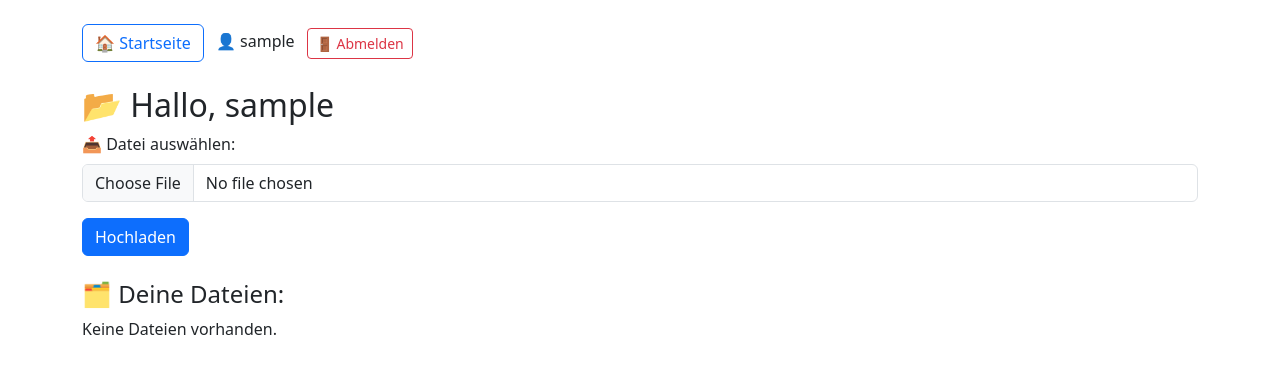
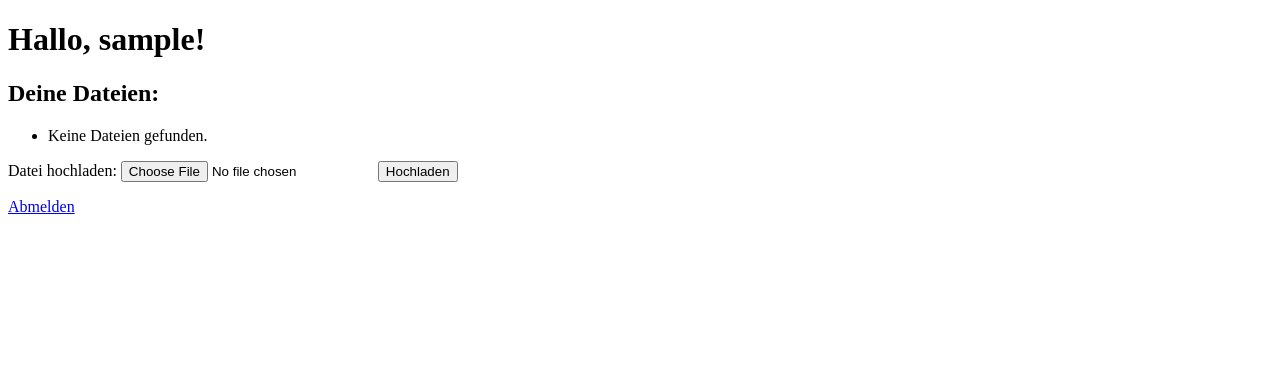
Before and after one commit to Kitanga84/Serwer, a Flask app: page / in a window 1280 px wide. Shown: the top 374 px of the page. Run offline with Flask 3, Linux system fonts and the light colour scheme; the visitor is signed in with stand-in values (Sample User, id 1).

Commit message:
Update index.html

```diff
--- a/templates/index.html
+++ b/templates/index.html
@@ -1,31 +1,40 @@
-{% extends 'base.html' %}
-{% block title %}Dateien{% endblock %}
-{% block content %}
+<!DOCTYPE html>
+<html lang="de">
+<head>
+    <meta charset="UTF-8" />
+    <title>Dateien von {{ username }}</title>
+</head>
+<body>
+    <h1>Hallo, {{ username }}!</h1>
 
-<h2>📂 Hallo, {{ username }}</h2>
+    {% with messages = get_flashed_messages() %}
+      {% if messages %}
+        <ul>
+        {% for message in messages %}
+          <li>{{ message }}</li>
+        {% endfor %}
+        </ul>
+      {% endif %}
+    {% endwith %}
 
-<!-- Formularz przesyłania pliku -->
-<form action="{{ url_for('upload_file') }}" method="post" enctype="multipart/form-data" class="mb-4">
-  <div class="mb-3">
-    <label class="form-label">📤 Datei auswählen:</label>
-    <input type="file" name="file" class="form-control" required>
-  </div>
-  <button type="submit" class="btn btn-primary">Hochladen</button>
-</form>
+    <h2>Deine Dateien:</h2>
+    <ul>
+    {% for file in files %}
+        <li>
+            {{ file }} -
+            <a href="{{ url_for('download_file', username=username, filename=file) }}">Download</a>
+        </li>
+    {% else %}
+        <li>Keine Dateien gefunden.</li>
+    {% endfor %}
+    </ul>
 
-<!-- Lista przesłanych plików -->
-<h4>🗂️ Deine Dateien:</h4>
-{% if files %}
-  <ul class="list-group">
-    {% for file in files %}
-      <li class="list-group-item d-flex justify-content-between align-items-center">
-        {{ file }}
-        <a href="{{ url_for('download_file', username=username, filename=file) }}" class="btn btn-sm btn-outline-success">📥 Download</a>
-      </li>
-    {% endfor %}
-  </ul>
-{% else %}
-  <p>Keine Dateien vorhanden.</p>
-{% endif %}
+    <form action="{{ url_for('upload_file') }}" method="post" enctype="multipart/form-data">
+        <label>Datei hochladen:</label>
+        <input type="file" name="file" />
+        <button type="submit">Hochladen</button>
+    </form>
 
-{% endblock %}
+    <p><a href="{{ url_for('logout') }}">Abmelden</a></p>
+</body>
+</html>
```
